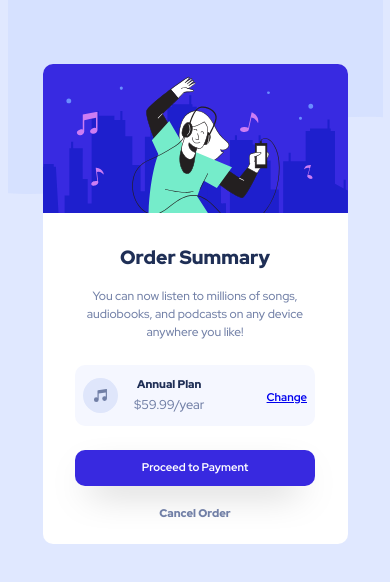
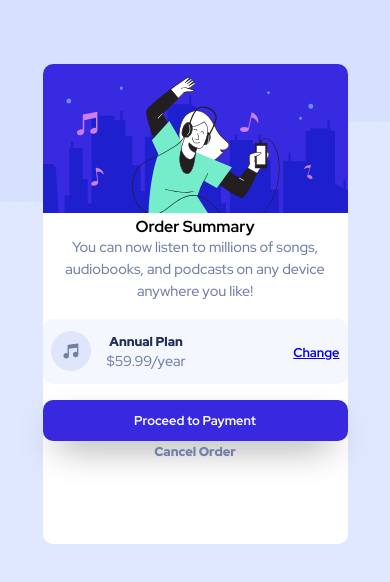
Before and after one commit to Devdainty/order-summary-component-main, a plain HTML site: page index.html in a window 390 px wide. Drawn offline with Linux system fonts and the light colour scheme.

Commit message:
worked on the accesibility factors, lol

```diff
--- a/styles.css
+++ b/styles.css
@@ -55,6 +55,7 @@ body{
     background-image: url(images/pattern-background-desktop.svg);
     background-repeat: no-repeat;
     background-position: 0 -120px;
+    background-size: 100%;
 
 }
 
@@ -74,27 +75,29 @@ img{
     border-top-right-radius: 10px;
 }
 
-h3{
-    margin-top: 1.5em;
+h1{
     font-size: 1.2rem;
     font-weight: var(--Bold);
     color: var(--Dark-blue);
+    margin-bottom: 1em;
 }
 
 p.summary-details{
-    margin-bottom: .5em;
-    padding: 1.5em;
+    margin-bottom: 1.2em;
     font-size: .75rem;
     line-height: 1.5;
     font-weight: var(--Normal);
     color: var(--Desaturated-blue);
 }
 
+#body{
+    padding: 1.8em;
+}
+
 #sub-container{
     display: flex;
     justify-content: flex-start;
     background-color: var(--Very-pale-blue);
-    width: 240px;
     margin: 0 auto;
     padding: .8em .5em;
     align-items: center;
@@ -136,9 +139,7 @@ p.summary-details{
 
 .btn{
     margin: 0 auto;
-    margin-bottom: 1em;
     padding: .7em 1em;
-    width: 240px;
     border-radius: 10px;
     background-color: var(--Bright-blue);
     -webkit-box-shadow: -1px 15px 37px -16px rgba(0,0,0,1);
@@ -158,6 +159,10 @@ p.summary-details{
     font-weight: var(--Meduim);
     font-size: .7rem;
     text-decoration: none;
+}
+
+footer{
+    margin-top: -.8em;
 }
 
 .cancelOrder a {
@@ -194,6 +199,53 @@ p.summary-details{
         background-image: url(images/pattern-background-mobile.svg);
         background-repeat: no-repeat;
         background-position: center top;
+        background-size: 100%;
+    }
+
+    #body{
+        padding-top: 1.2em;
+    }
+
+    h1{
+        font-size: 1.5rem;
+        margin-bottom: .5em;
+    }
+
+    p.summary-details{
+        font-size: .9rem;
+    }
+
+    #sub-container{
+        margin-bottom: 1em;
+    }
+
+    #sub-yearly p:nth-child(1){
+        font-size: .8rem;
+        margin-bottom: .2em;
+    }
+
+    #sub-yearly p:nth-child(2){
+        font-size: .9rem;
+    }
+
+    #sub-container img{
+        height: 40px;
+    }
+
+    .sub-changer a{
+        font-size: .8rem;
+    }
+
+    .btn{
+        padding: .8em 1em;
+    }
+
+    .btn a{
+        font-size: .8rem;
+    }
+
+    .cancelOrder a {
+        font-size: .8rem;
     }
 
 }
@@ -205,7 +257,8 @@ p.summary-details{
     }
 
     #container{
-        max-width: 300px;
+        max-width: 320px;
+        background-size: 100%;
     }
 
 }
```
